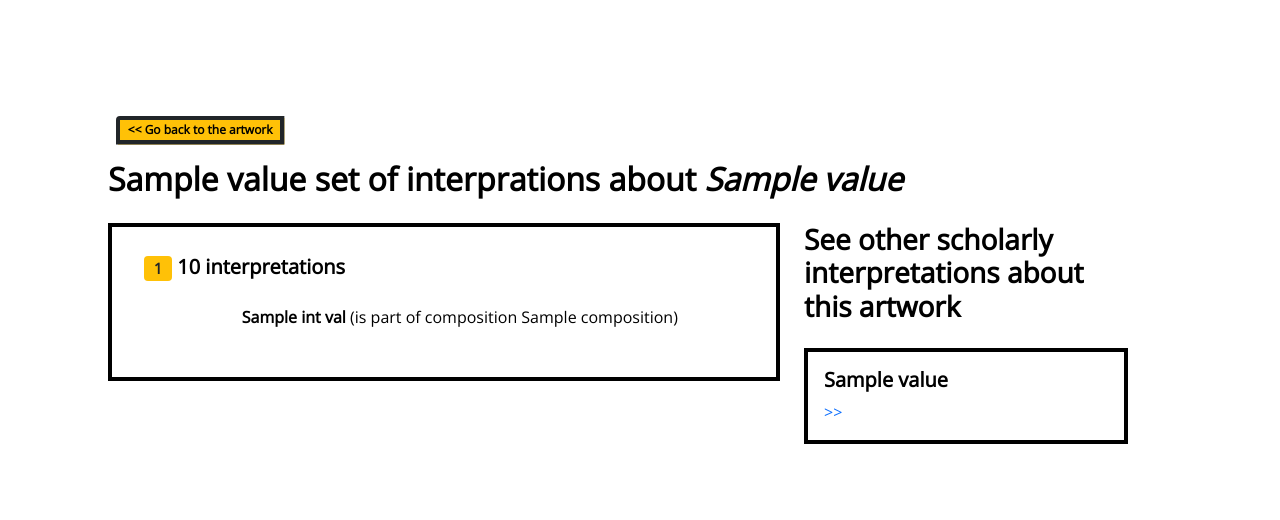
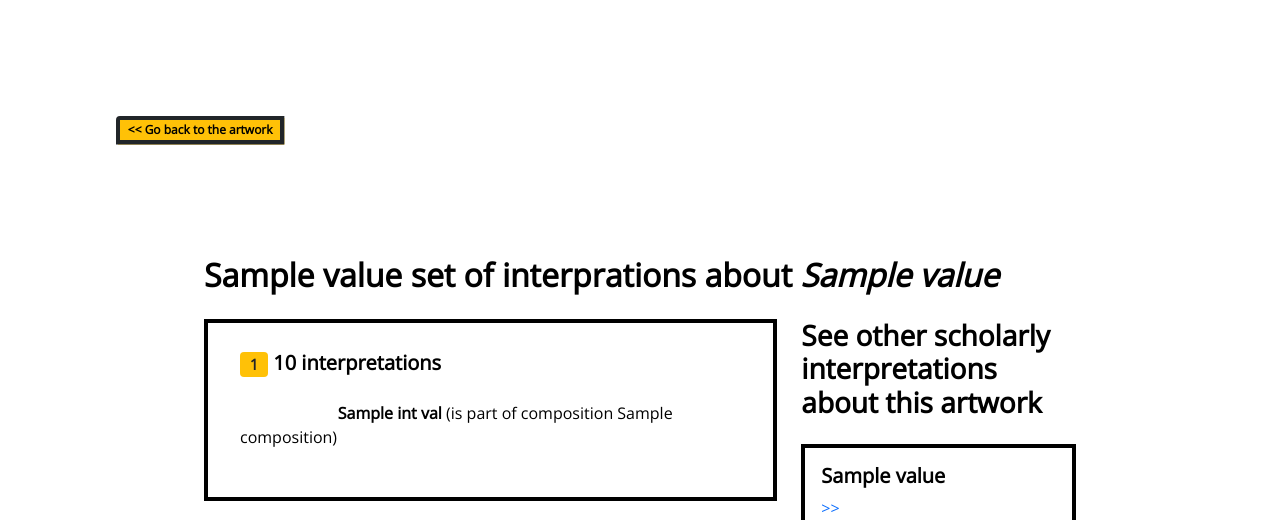
Before and after one commit to ValentinaPasqual/lodedo, a Flask app: template templates/graphs.html in a window 1280 px wide. Shown: the part 56-576 px from the top of the page. Run offline with Flask 3, Linux system fonts and the light colour scheme; the template is opened without the code that fills it: most values are stand-ins (such as "Sample title", 1, 10 or a date in 2020); some libraries are stand-ins or nearby versions; grey boxes are pictures that could not be loaded.

Commit message:
del containers fix rel paths

```diff
--- a/templates/graphs.html
+++ b/templates/graphs.html
@@ -44,13 +44,12 @@
     </nav>
 
     <!-- MAIN CONTENT -->
-    <div class="container m-5 p-5">
+    <div class="m-md-5 p-md-5">
       <div id="breadcrumbs" class="text-end badge btn-outline-dark d-2 mb-3">
         <a href={{int_metadata_result.results.bindings[0].artwork.value}}>
           << Go back to the artwork </a>
       </div>
-      <div class="container">
-        <div class="row">
+      <div class="row m-md-5 p-md-5">
         <h2 class="align-self-end pb-3 fw-bold">
           {{int_metadata_result.results.bindings[0].agentLabel.value}} set of interprations about <i>{{int_metadata_result.results.bindings[0].title.value}}</i>
         </h2>
@@ -67,7 +66,7 @@
                         {% for symb,symb_vals in symbol_ints.items() %}
                           {% if int_vals.meaning == symb_vals.meaning %}
                             <p id={{int_id}} class="fw-bold" style="display:inline">
-                                <span class="badge badge-{{int_vals.class}}">{{int_vals.classLabel|replace('https://w3id.org/icon/ontology/', '')}}</span> {{symb_vals.simulacrumLabel}} symbolising {{symb_vals.realityCounterpartLabel}} in the {{symb_vals.contextLabel}} context
+                              <span class="badge badge-{{int_vals.class|replace('https://w3id.org/icon/ontology/', '')}}">{{int_vals.classLabel}}</span> {{symb_vals.simulacrumLabel}} symbolising {{symb_vals.realityCounterpartLabel}} in the {{symb_vals.contextLabel}} context
                             </p>
                           {% endif %}
                         {% endfor %}
@@ -81,7 +80,7 @@
                         (with quality {{int_vals.qualityLabel}})
                       {% endif %}
                       {% if int_vals.composition %}
-                          (is part of composition {{int_vals.composition}})
+                        (is part of composition {{int_vals.composition|replace('https://w3id.org/lodedo/', '')}})
                       {% endif %}
                       </p>
                     {% endfor %}
@@ -106,7 +105,6 @@
     </div>
   </div>
 </div>
-</div>
 
     <footer class="row text-center bg-dark">
       <div class="col-12 fw-bold text-white p-3">
```
Lines whose indentation alone changed are shown as unchanged.
